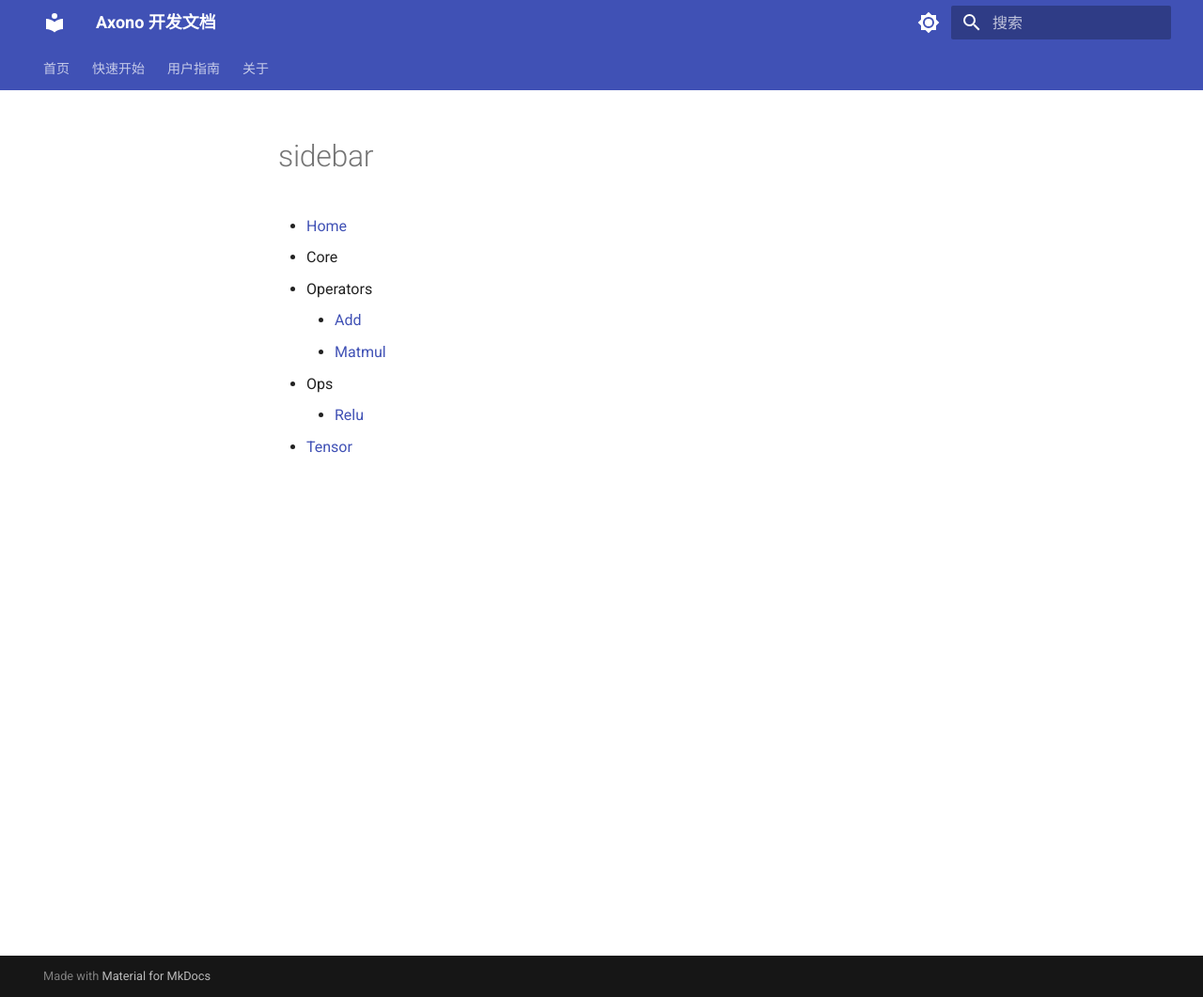
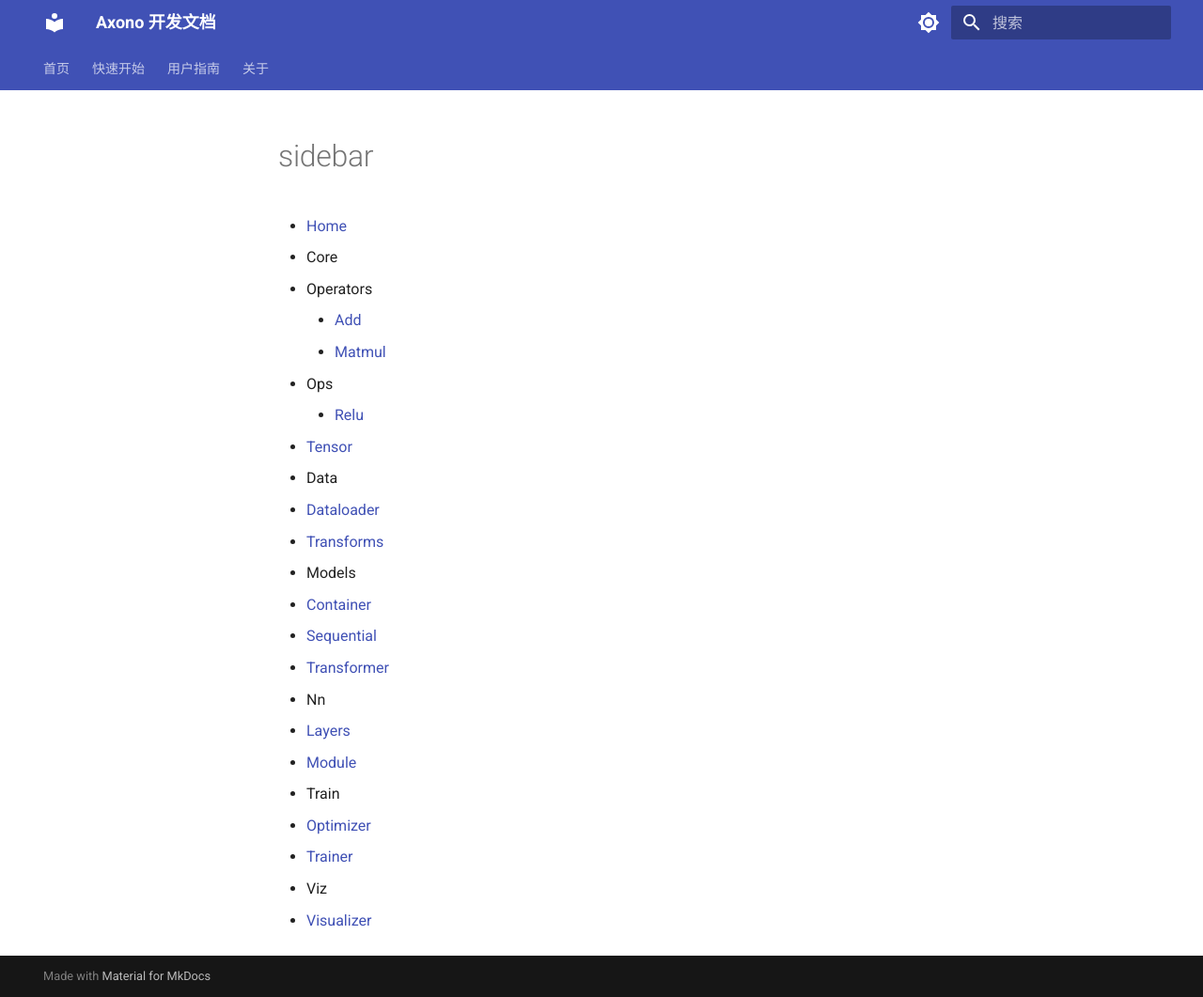
Before and after one commit to ByteRainTech/Axono, an MkDocs documentation site: the page built from docs/_sidebar.md, in a window 1280 px wide and 1061 px high. Shown: the whole window at 94% size. Built offline with MkDocs 1.6.1 and Material for MkDocs 9.7.7, drawn with Linux system fonts in a browser that asks for light colours.

```diff
--- a/docs/_sidebar.md
+++ b/docs/_sidebar.md
@@ -6,3 +6,18 @@
   - Ops
     - [Relu](/axono/core/ops/relu)
   - [Tensor](/axono/core/tensor)
+- Data
+  - [Dataloader](/axono/data/dataloader)
+  - [Transforms](/axono/data/transforms)
+- Models
+  - [Container](/axono/models/container)
+  - [Sequential](/axono/models/sequential)
+  - [Transformer](/axono/models/transformer)
+- Nn
+  - [Layers](/axono/nn/layers)
+  - [Module](/axono/nn/module)
+- Train
+  - [Optimizer](/axono/train/optimizer)
+  - [Trainer](/axono/train/trainer)
+- Viz
+  - [Visualizer](/axono/viz/visualizer)
```
Also changed, not shown: docs/axono/data/dataloader.md (added, +23 -0 lines), docs/axono/data/transforms.md (added, +5 -0 lines), docs/axono/models/container.md (added, +1 -0 lines), docs/axono/models/sequential.md (added, +13 -0 lines), docs/axono/models/transformer.md (added, +1 -0 lines), docs/axono/nn/layers.md (added, +1 -0 lines), docs/axono/nn/module.md (added, +1 -0 lines), docs/axono/train/optimizer.md (added, +9 -0 lines), docs/axono/train/trainer.md (added, +33 -0 lines), docs/axono/viz/visualizer.md (added, +49 -0 lines).
